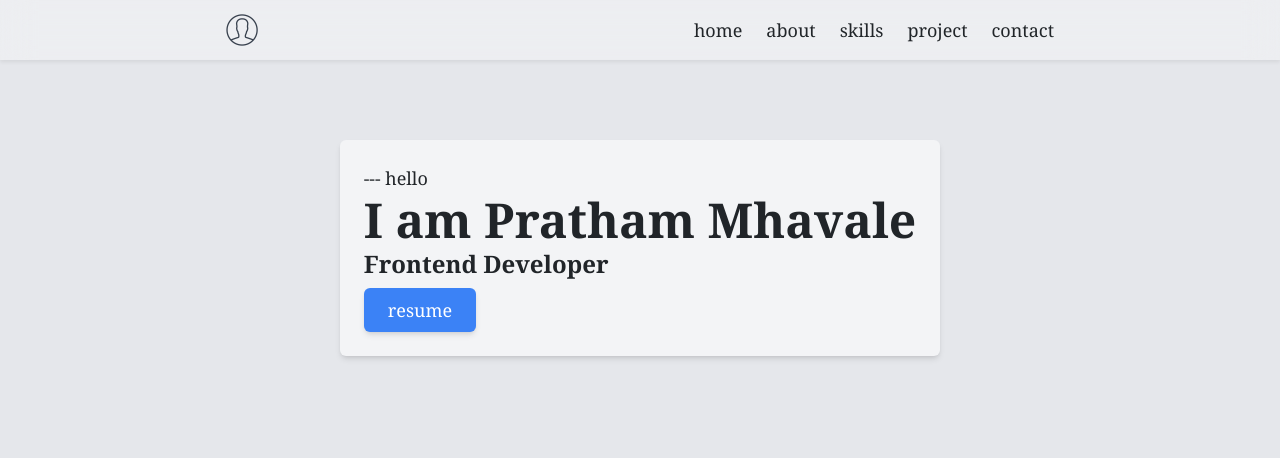
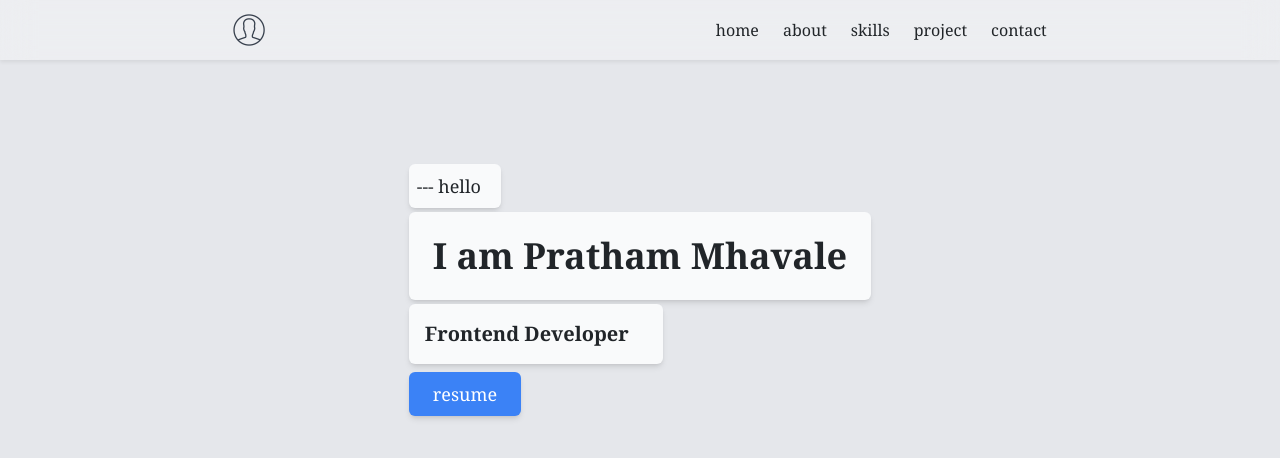
Before and after one commit to Victorblade38/pratham-portfolio, a React (Vite) app in the folder frontend/: page / in a window 1280 px wide. Shown: the top 458 px of the page. Built offline with nearby package versions, Linux system fonts and the light colour scheme; a web font is replaced by a local one.

Commit message:
ui changes

```diff
--- a/frontend/src/components/AboutSection/AboutSection.jsx
+++ b/frontend/src/components/AboutSection/AboutSection.jsx
@@ -5,7 +5,7 @@ const AboutSection = () => {
     <div className="p-8 md:px-32 lg:px-96 flex flex-col justify-center items-center gap-4 mt-10">
       <div className="flex flex-col gap-4">
         <h1 className="font-semibold md:text-xl lg:text-2xl">About me -- </h1>
-        <p className="text-sm lg:text-lg lg:font-serif bg-gray-100 p-4 rounded-md">
+        <p className="text-sm lg:text-lg lg:font-serif bg-gray-50 p-4 rounded-md">
           I'm Pratham Mhavale , frontend developer from Mumbai , India, with a
           Bachelor's degree in Computer Science. I focus on creating visually
           appealing and user-friendly web interfaces. Aside from coding , I’m
--- a/frontend/src/components/ContactSection/ContactSection.jsx
+++ b/frontend/src/components/ContactSection/ContactSection.jsx
@@ -8,8 +8,8 @@ const ContactSection = () => {
     <div className="p-8 flex flex-col justify-center items-center gap-4 lg:mt-10">
       <div className="flex flex-col gap-10 items-center">
         <h1 className="font-bold lg:text-2xl">Contact and Connect</h1>
-        <div className="flex flex-col md:flex-row gap-4">
-          <div className="bg-gray-100 w-20 h-24 flex flex-col gap-2 justify-center items-center shadow-sm lg:shadow-lg rounded-md">
+        <div className="flex flex-row gap-2 md:gap-4">
+          <div className="bg-gray-50 w-20 h-24 flex flex-col gap-2 justify-center items-center shadow-sm lg:shadow-lg rounded-md">
             <img src={linkedin} className="w-8 lg:w-8 " />
             <a
               href="https://www.linkedin.com/in/pratham-mhavale-a2899a262/"
@@ -21,7 +21,7 @@ const ContactSection = () => {
               </span>
             </a>
           </div>
-          <div className="bg-gray-100 w-20 h-24 flex flex-col gap-2 justify-center items-center shadow-sm lg:shadow-lg rounded-md">
+          <div className="bg-gray-50 w-20 h-24 flex flex-col gap-2 justify-center items-center shadow-sm lg:shadow-lg rounded-md">
             <img src={github} className="w-8 lg:w-8" />
             <a
               href="https://github.com/Victorblade38"
@@ -33,7 +33,7 @@ const ContactSection = () => {
               </span>
             </a>
           </div>
-          <div className="bg-gray-100 w-20 h-24 flex flex-col gap-2 justify-center items-center shadow-sm lg:shadow-lg rounded-md">
+          <div className="bg-gray-50 w-20 h-24 flex flex-col gap-2 justify-center items-center shadow-sm lg:shadow-lg rounded-md">
             <img src={gmail} className="w-8 lg:w-8" />
             <a href="prathammhavale38@gmail.com">
               <span className="text-[12px] lg:text-sm hover:underline">
--- a/frontend/src/components/HeroSection/HeroSection.jsx
+++ b/frontend/src/components/HeroSection/HeroSection.jsx
@@ -1,8 +1,5 @@
 import React, { useState } from "react";
-import resume from "../../assets/Pratham_Mhavale_CV4.pdf";
-import linkedin from "../../assets/linkedin.png";
-import github from "../../assets/github.png";
-import gmail from "../../assets/gmail.png";
+import resume from "../../assets/PrathamMhavaleOnePageCV.pdf";
 
 const HeroSection = () => {
   const [clicked, setClicked] = useState(false);
@@ -18,23 +15,29 @@ const HeroSection = () => {
   return (
     <div className="flex flex-col justify-center items-center mt-20">
       {/* <img src={bg} alt="Background" className="bg-img" /> */}
-      <div className="flex flex-col gap-2 bg-gray-100 p-4 rounded-md shadow-md">
+      <div className="flex flex-col gap-2 p-4 ">
         <div className="flex flex-col gap-1">
-          <span className="text-[12px] md:text-sm lg:text-lg">--- hello</span>
-          <h1 className="text-3xl lg:text-5xl font-bold">
+          <span className="w-[20%] bg-gray-50 p-2 text-[12px] md:text-sm lg:text-lg rounded-md hover:shadow-blue-300 shadow-md">
+            --- hello
+          </span>
+          <h1 className="bg-gray-50 p-4 text-2xl lg:text-4xl font-bold rounded-md hover:shadow-blue-300 shadow-md">
             I am Pratham Mhavale
           </h1>
-          <p className="lg:text-2xl font-semibold">Frontend Developer</p>
+          <p className="w-[55%] p-3 md:w-50% text-sm lg:text-xl font-semibold bg-gray-50 rounded-md hover:shadow-blue-300 shadow-md">
+            Frontend Developer
+          </p>
         </div>
         <div className="flex flex-row justify-between items-center ">
           <a href={resume} download>
             <button
               className={`resume-btn ${
                 clicked ? "clicked" : ""
-              } bg-blue-500 hover:bg-blue-700 px-4 py-2 text-white rounded-md shadow-md`}
+              } bg-blue-500 hover:bg-blue-700 active:bg-white  px-4 py-2 text-white rounded-md shadow-md`}
               onClick={handleClick}
             >
-              <span className="text-[16px] lg:text-lg font-medium">resume</span>
+              <span className="text-[16px] lg:text-lg font-medium active:text-black">
+                resume
+              </span>
             </button>
           </a>
         </div>
--- a/frontend/src/components/ProjectCard/ProjectCard.jsx
+++ b/frontend/src/components/ProjectCard/ProjectCard.jsx
@@ -10,7 +10,7 @@ function ProjectCard({ name, about, completed, githubLink }) {
   }, [completed]);
   return (
     <div
-      className={`bg-gray-100 lg:w-96 flex flex-col p-4 gap-2  items-center text-sm  shadow-md lg:shadow-lg rounded-md
+      className={`bg-gray-50 lg:w-96 flex flex-col p-4 gap-2  items-center text-sm  shadow-md lg:shadow-lg rounded-md
       ${completed ? "shadow-green-200" : "shadow-orange-200"}  `}
       onClick={() => {
         window.open(githubLink, "_blank"); // Open the GitHub link in a new tab
--- a/frontend/src/components/SkillsSection/SkillsSection.jsx
+++ b/frontend/src/components/SkillsSection/SkillsSection.jsx
@@ -5,10 +5,10 @@ const SkillsSection = () => {
   return (
     <div className="p-8 flex flex-col justify-center items-center gap-4 lg:mt-10">
       <h1 className="font-bold lg:text-2xl">Skills</h1>
-      <div className="grid grid-cols-3 md:grid-cols-4 lg:grid-cols-6 gap-4">
+      <div className="grid grid-cols-3 md:grid-cols-4 lg:grid-cols-6 gap-2 lg:gap-4">
         {Object.keys(skills).map((key) => (
           <div
-            className="bg-gray-100 flex flex-col gap-2 px-3 py-4 lg:p-6 items-center shadow-sm lg:shadow-lg rounded-md"
+            className="bg-gray-50 flex flex-col gap-2 px-3 py-4 lg:p-6 items-center shadow-sm lg:shadow-lg shadow-blue-500 rounded-md"
             key={key}
           >
             <img
--- a/frontend/src/components/navbar/Navbar.jsx
+++ b/frontend/src/components/navbar/Navbar.jsx
@@ -6,12 +6,12 @@ const Navbar = () => {
   return (
     <div
       className="h-[60px] bg-white/30 backdrop-blur-lg p-2 md:p-10 shadow-sm
-    w-screen flex flex-row  justify-around items-center bg-gray-100"
+    w-screen flex flex-row  justify-around items-center bg-gray-50"
     >
       <NavLink to="/">
         <img src={person_icon} className="w-[30px] md:w-8" />
       </NavLink>
-      <div className="flex gap-4 text-[14px] md:text-lg ">
+      <div className="flex gap-4 text-[12px] md:text-base  ">
         <NavLink to="/" title="about section" className="">
           home
         </NavLink>
```
Also changed, not shown: 2 other files (tests, documents, lock files or other folders).
